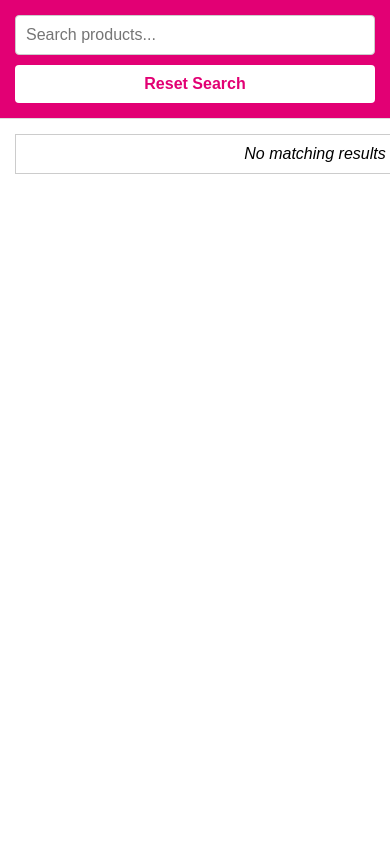
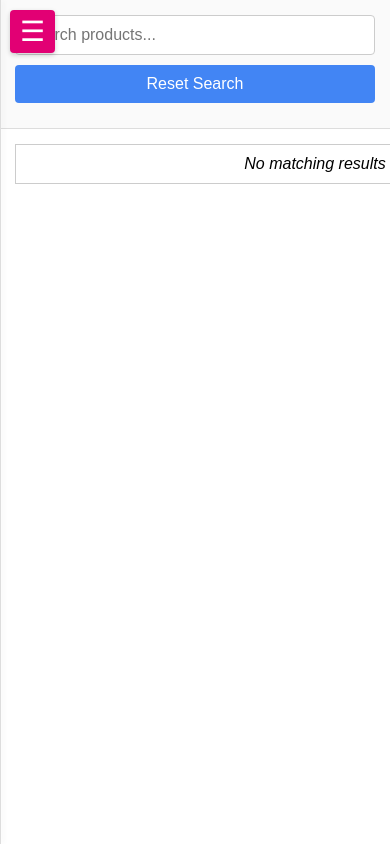
Before and after one commit to store-tmobiles1/product-lookup, a plain HTML site: page index.html in a window 390 px wide. Both pictures are taken after a click on the button "Reset Search". Drawn offline with Linux system fonts and the light colour scheme.

Commit message:
fix sidebar index.html

```diff
--- a/index.html
+++ b/index.html
@@ -3,7 +3,7 @@
 <head>
   <meta charset="UTF-8" />
   <title>Product Catalog - Multi Excel View</title>
-  <meta name="viewport" content="width=device-width, initial-scale=1.0">
+  <meta name="viewport" content="width=device-width, initial-scale=1.0" />
   <style>
     html, body {
       margin: 0;
@@ -29,16 +29,35 @@
       display: flex;
       flex-direction: column;
       transition: width 0.3s ease;
-      position: relative;
     }
 
-    /* Toggle button */
+    /* Collapsed sidebar */
+    .sidebar-collapsed .sidebar {
+      width: 0;
+      padding: 15px 0;
+      overflow: hidden;
+    }
+
+    /* Sidebar toggle button */
     .sidebar-toggle {
       display: none;
       cursor: pointer;
-      font-size: 24px;
+      font-size: 28px;
       user-select: none;
-      margin-bottom: 10px;
+      padding: 5px 10px;
+      background: #E20074;
+      color: white;
+      position: fixed;
+      top: 10px;
+      left: 10px;
+      z-index: 9999;
+      border-radius: 4px;
+      box-shadow: 0 2px 5px rgba(0,0,0,0.2);
+      transition: background-color 0.3s ease;
+    }
+
+    .sidebar-toggle:hover {
+      background-color: #b60059;
     }
 
     /* Tabs */
@@ -69,6 +88,7 @@
       font-weight: bold;
       margin: 10px 0 5px;
       color: #555;
+      user-select: none;
     }
 
     /* Main content */
@@ -78,49 +98,77 @@
       flex-direction: column;
       overflow: hidden;
       transition: margin-left 0.3s ease;
+      margin-left: 220px;
     }
 
+    /* When sidebar collapsed, main uses full width */
+    .sidebar-collapsed .main {
+      margin-left: 0;
+    }
+
+    /* Top banner */
+    header.top-banner {
+      display: flex;
+      align-items: center;
+      padding: 10px 15px;
+      background-color: #E20074;
+      color: white;
+      user-select: none;
+    }
+
+    .top-banner .logo {
+      height: 32px;
+      margin-right: 10px;
+      object-fit: contain;
+    }
+
+    .top-banner .logo-fallback {
+      font-size: 28px;
+      margin-right: 10px;
+      display: none;
+    }
+
+    .top-banner h1 {
+      font-size: 20px;
+      margin: 0;
+      white-space: nowrap;
+    }
+
+    /* Header with search */
     .main-header {
       padding: 15px;
-      background-color: #E20074;
-      color: white;
+      background-color: #fafafa;
       border-bottom: 1px solid #ddd;
-      display: flex;
-      flex-direction: column;
-      gap: 10px;
     }
 
-    .main-header input[type="text"], .main-header button {
+    .main-header input[type="text"],
+    .main-header button {
       width: 100%;
+      margin-bottom: 10px;
       padding: 10px;
       font-size: 16px;
       box-sizing: border-box;
-      border: none;
+      border: 1px solid #ccc;
       border-radius: 4px;
     }
 
-    .main-header input[type="text"] {
-      border: 1px solid #ccc;
-      color: #333;
-    }
-
     .main-header button {
-      background-color: white;
-      color: #E20074;
-      font-weight: bold;
+      background-color: #4285f4;
+      color: white;
+      border: none;
       cursor: pointer;
       transition: background-color 0.3s ease;
     }
 
     .main-header button:hover {
-      background-color: #f0f0f0;
+      background-color: #3367d6;
     }
 
+    /* Content */
     .content {
       flex: 1;
       overflow: auto;
       padding: 15px;
-      background: #fff;
     }
 
     table {
@@ -135,6 +183,7 @@
       border: 1px solid #ccc;
       text-align: left;
       word-wrap: break-word;
+      user-select: text;
     }
 
     th {
@@ -152,69 +201,55 @@
       font-style: italic;
     }
 
-    /* COLLAPSED SIDEBAR STYLE */
-    .app.sidebar-collapsed .sidebar {
-      width: 0;
-      padding: 0;
-      overflow: hidden;
-      border: none;
-    }
-
-    .app.sidebar-collapsed .main {
-      margin-left: 0;
-    }
-
-    /* RESPONSIVE: Show toggle on small screens */
+    /* Responsive adjustments */
     @media (max-width: 768px) {
       .sidebar-toggle {
         display: block;
       }
-      /* Sidebar collapsed by default on mobile */
-      .app:not(.sidebar-collapsed) .main {
-        margin-left: 220px;
+
+      /* Sidebar is collapsed by default on mobile */
+      .app {
+        /* Start collapsed on mobile */
       }
-      .app.sidebar-collapsed .main {
+
+      .sidebar {
+        position: fixed;
+        height: 100vh;
+        top: 0;
+        left: 0;
+        z-index: 1000;
+        background-color: #f4f4f4;
+        border-right: 1px solid #ddd;
+        box-shadow: 2px 0 5px rgba(0,0,0,0.1);
+      }
+
+      .sidebar-collapsed .sidebar {
+        transform: translateX(-100%);
+        transition: transform 0.3s ease;
+      }
+
+      .sidebar-collapsed .main {
         margin-left: 0;
       }
-    }
 
-    /* Top Banner */
-    header.top-banner {
-      background-color: #E20074;
-      color: white;
-      display: flex;
-      align-items: center;
-      padding: 10px 15px;
-      gap: 10px;
-      user-select: none;
-      cursor: default;
-    }
+      .sidebar:not(.sidebar-collapsed) {
+        transform: translateX(0);
+        transition: transform 0.3s ease;
+      }
 
-    header.top-banner .logo {
-      height: 32px;
-      width: 32px;
-      object-fit: contain;
-    }
-
-    header.top-banner .logo-fallback {
-      font-size: 28px;
-      display: none;
-    }
-
-    header.top-banner h1 {
-      margin: 0;
-      font-size: 1.3rem;
-      font-weight: 700;
-      user-select: none;
+      .main {
+        margin-left: 0 !important;
+      }
     }
   </style>
 </head>
 <body>
 
-<div class="app sidebar-collapsed"> <!-- collapsed by default on mobile -->
-  <div class="sidebar">
-    <div class="sidebar-toggle" id="sidebarToggle" title="Toggle Sidebar">☰</div>
+<div class="app sidebar-collapsed" id="app">
+  <!-- Sidebar Toggle Button -->
+  <div class="sidebar-toggle" id="sidebarToggle" title="Toggle Sidebar">☰</div>
 
+  <div class="sidebar" id="sidebar">
     <header class="top-banner">
       <img src="logo.png" alt="TMOBILES Logo" class="logo"
            onerror="this.style.display='none'; document.getElementById('fallback').style.display='inline-block';">
@@ -247,19 +282,24 @@
 
 <script src="https://cdnjs.cloudflare.com/ajax/libs/xlsx/0.18.5/xlsx.full.min.js"></script>
 <script>
+  const app = document.getElementById('app');
+  const sidebarToggle = document.getElementById('sidebarToggle');
+  const sidebar = document.getElementById('sidebar');
+  const homeTab = document.getElementById('homeTab');
+  const sheetTabsContainer = document.getElementById('sheetTabs');
+  const searchInput = document.getElementById('searchInput');
+
   let allSheets = {};
   let currentData = [];
   let activeTab = "__HOME__";
 
-  const appEl = document.querySelector('.app');
-  const sidebarToggleBtn = document.getElementById('sidebarToggle');
-
-  sidebarToggleBtn.addEventListener('click', () => {
-    appEl.classList.toggle('sidebar-collapsed');
+  // Toggle sidebar visibility
+  sidebarToggle.addEventListener('click', () => {
+    app.classList.toggle('sidebar-collapsed');
   });
 
-  // Setup home tab click
-  document.getElementById("homeTab").addEventListener("click", () => {
+  // Home tab click
+  homeTab.addEventListener('click', () => {
     setActiveTab("__HOME__");
   });
 
@@ -295,23 +335,20 @@
     Promise.all(readerPromises).then(() => {
       generateSheetTabs(Object.keys(allSheets));
       setActiveTab("__HOME__");
-      // Auto open sidebar when new files loaded
-      if (window.innerWidth <= 768) {
-        appEl.classList.remove('sidebar-collapsed');
-      }
+      // Automatically open sidebar when files loaded (especially on mobile)
+      app.classList.remove('sidebar-collapsed');
     });
   });
 
   function generateSheetTabs(tabNames) {
-    const tabContainer = document.getElementById('sheetTabs');
-    tabContainer.innerHTML = '';
+    sheetTabsContainer.innerHTML = '';
     tabNames.forEach(name => {
       const tab = document.createElement('div');
       tab.className = 'tab';
       tab.textContent = name;
       tab.dataset.tab = name;
       tab.onclick = () => setActiveTab(name);
-      tabContainer.appendChild(tab);
+      sheetTabsContainer.appendChild(tab);
     });
   }
 
@@ -322,7 +359,7 @@
       tab.classList.toggle('active', tab.dataset.tab === name);
     });
 
-    document.getElementById('searchInput').value = '';
+    searchInput.value = '';
 
     if (name === '__HOME__') {
       currentData = Object.values(allSheets).flat();
@@ -333,15 +370,15 @@
     renderTable(currentData);
   }
 
-  document.getElementById('searchInput').addEventListener('input', filterAndRender);
+  searchInput.addEventListener('input', filterAndRender);
 
   function resetSearch() {
-    document.getElementById('searchInput').value = '';
+    searchInput.value = '';
     renderTable(currentData);
   }
 
   function filterAndRender() {
-    const query = document.getElementById('searchInput').value.trim().toLowerCase();
+    const query = searchInput.value.trim().toLowerCase();
     const filtered = currentData.filter(row =>
       Object.values(row).some(val =>
         (val || '').toString().toLowerCase().includes(query)
```
